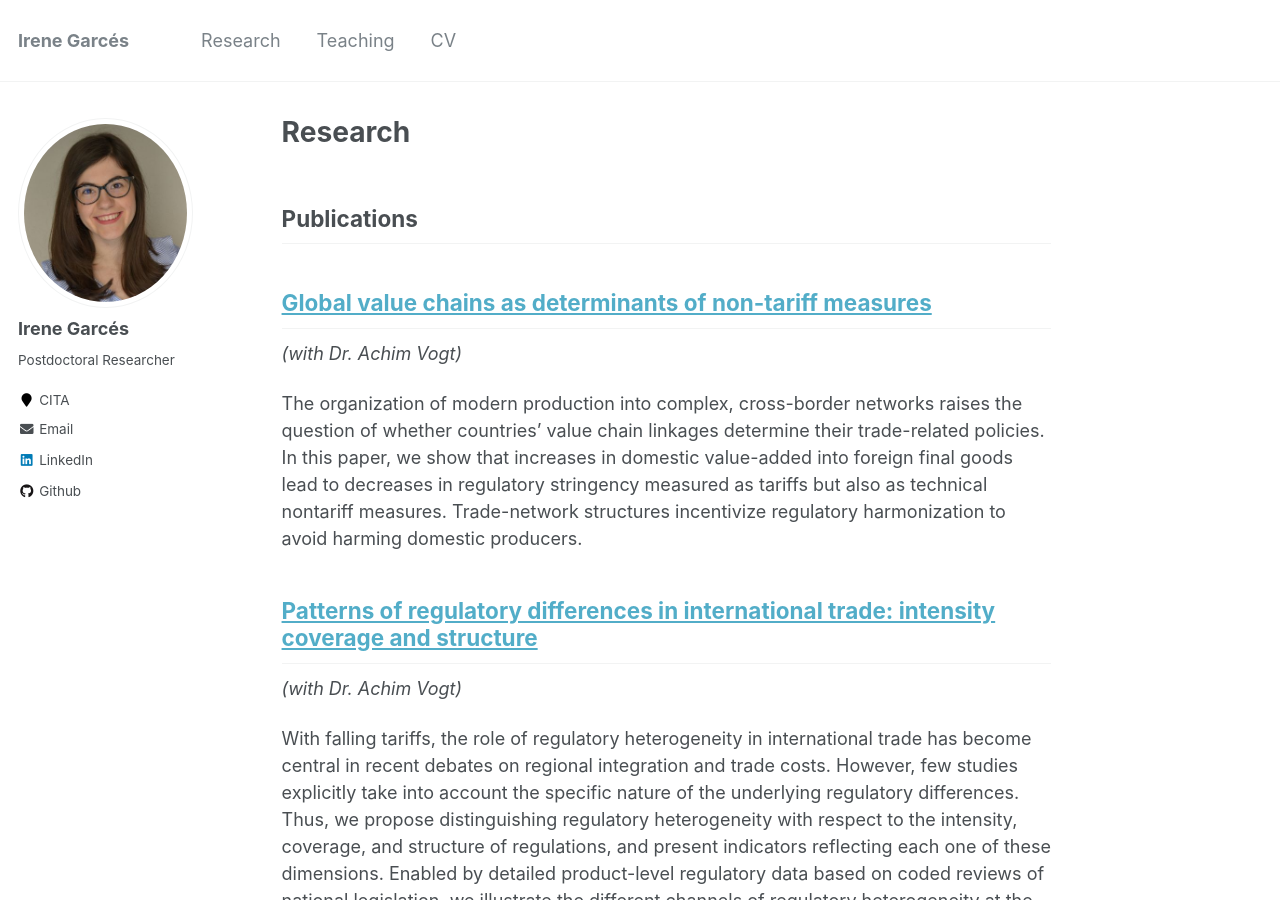
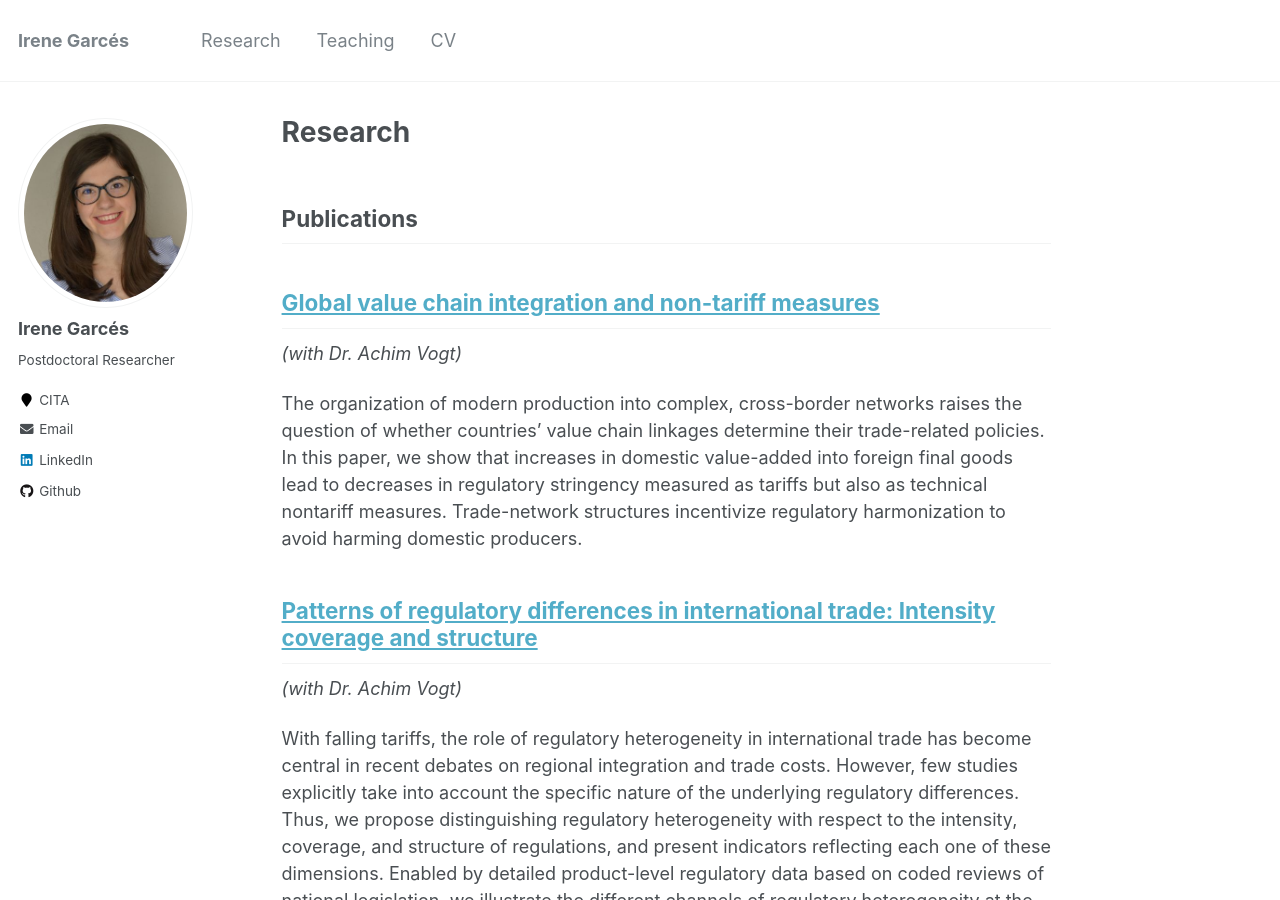
Before and after one commit to IreneGarces/irenegarces.github.io, a Jekyll site: the page built from _pages/research.md, in a window 1280 px wide and 900 px high. Built offline with Jekyll 4.4.1, drawn with Linux system fonts in a browser that asks for light colours.

Commit message:
Update research.md

```diff
--- a/_pages/research.md
+++ b/_pages/research.md
@@ -16,14 +16,14 @@ author_profile: true
 
 ## Publications
 
-## [Global value chains as determinants of non-tariff measures](../files/Global value chain integration and non-tariff measures.pdf)
+## [Global value chain integration and non-tariff measures](../files/Global value chain integration and non-tariff measures.pdf)
 *(with  Dr. Achim Vogt)*
 
 The organization of modern production into complex, cross-border networks raises the question of whether countries’ value chain linkages determine their trade-related
 policies. In this paper, we show that increases in domestic value-added into foreign final goods lead to decreases in regulatory stringency measured as tariffs but
 also as technical nontariff measures. Trade-network structures incentivize regulatory harmonization to avoid harming domestic producers.
 
-## [Patterns of regulatory differences in international trade: intensity coverage and structure](../files/Patterns of regulatory heterogeneity.pdf)
+## [Patterns of regulatory differences in international trade: Intensity coverage and structure](../files/Patterns of regulatory heterogeneity.pdf)
 *(with  Dr. Achim Vogt)*
 
 With falling tariffs, the role of regulatory heterogeneity in international trade has become central in recent debates on regional integration and trade costs.
```
